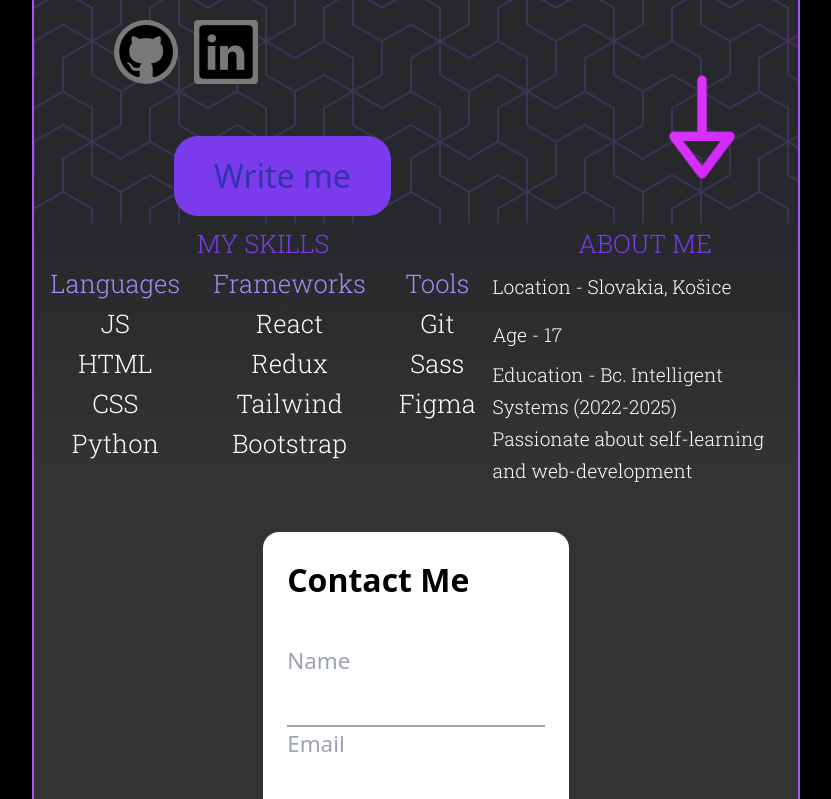
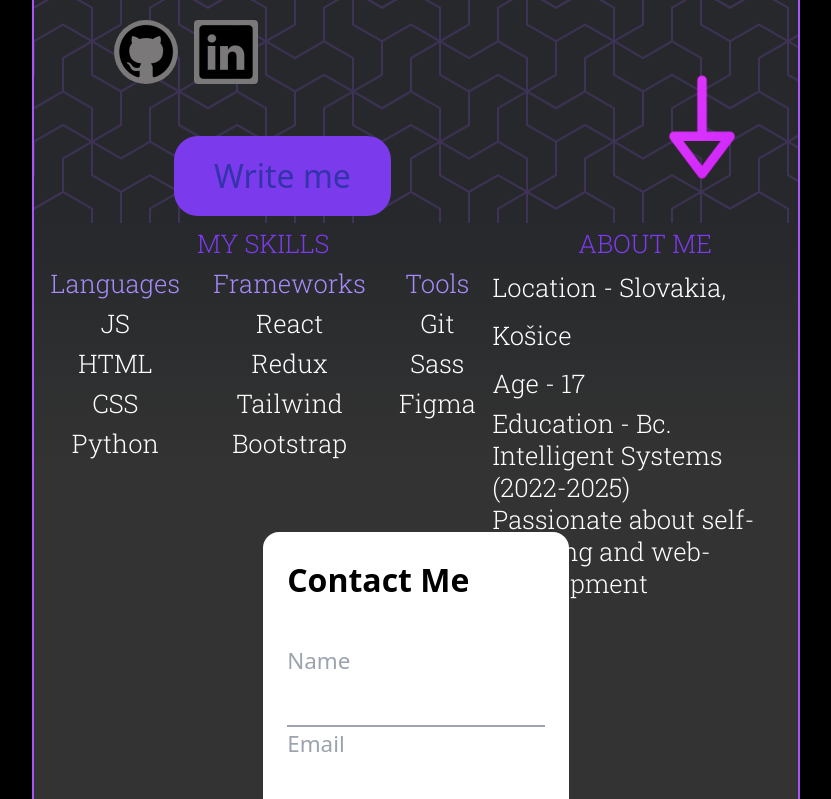
Before and after one commit to xobandech/portfolio, a website: page index.html in a window 1280 px wide. Shown: the part 569-1368 px from the top of the page, without its empty margins (224-1055 px from the left). Drawn offline with nearby package versions, Linux system fonts and the light colour scheme.

Commit message:
Make font size in aboutme section bigger

```diff
--- a/index.html
+++ b/index.html
@@ -169,17 +169,17 @@
           </div>
         </div>
       </section>
-      <section class="text-white w-[40%] max-md:w-[100%] md:block sm:mx-auto">
+      <section class="text-white w-[40%]  max-md:w-[100%] md:block sm:mx-auto">
         <h2 class="uppercase text-center text-violet-600">About me</h2>
         <div
-          class="max-md:pl-3 leading-4 block mx-0 xl:leading-6 text-[0.7rem] max-2xl:text-[0.6rem]"
+          class="max-md:pl-3 leading-4 block mx-0 xl:leading-6 text-[0.8rem]"
         >
           <p>Location - Slovakia, Košice</p>
           <p>Age - 17</p>
-          <p class="leading-3 max-sm:leading-5 xl:leading-4">
+          <p class="leading-4">
             Education - Bc. Intelligent Systems (2022-2025)
           </p>
-          <p class="leading-3 xl:leading-4">
+          <p class="leading-4">
             Passionate about self-learning and web-development
           </p>
         </div>
```
